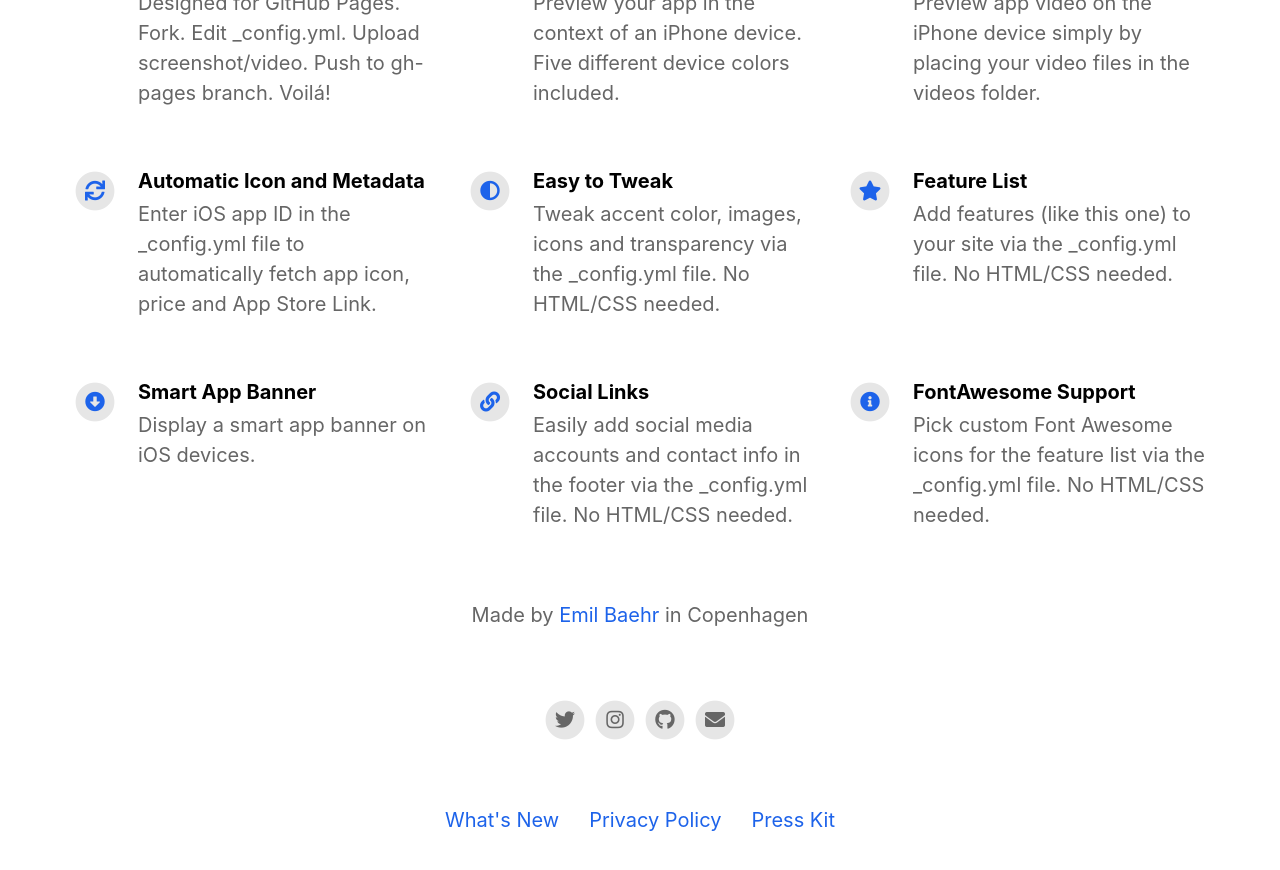
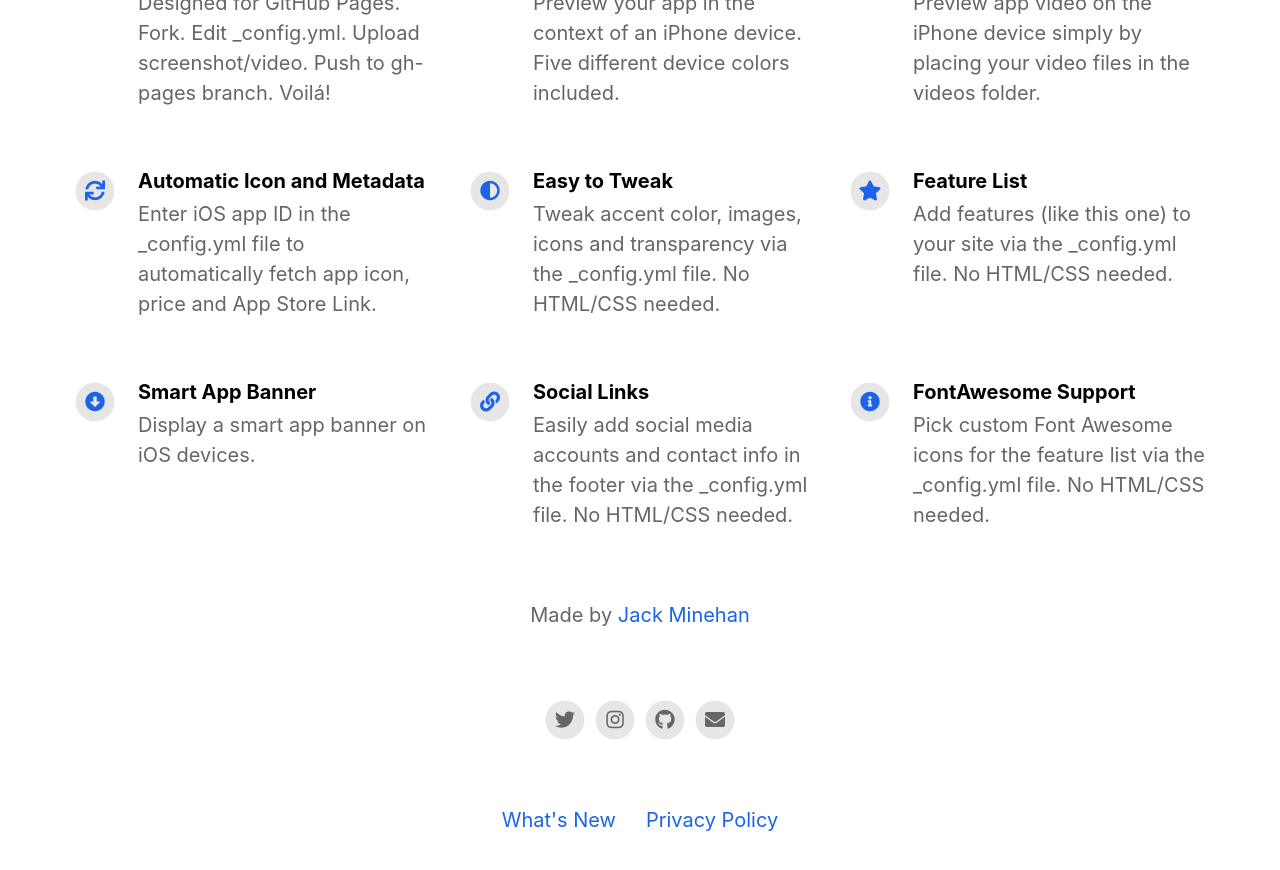
Before and after one commit to thequillapp/thequillapp.github.io, a Jekyll site: the page built from index.html, in a window 1280 px wide and 900 px high, scrolled down 1124 px. Shown: the top 870 px of the window. Built offline with Jekyll 4.4.1, drawn with Linux system fonts in a browser that asks for light colours; nearby versions of some CDN libraries.

Commit message:
Update _config.yml

```diff
--- a/_config.yml
+++ b/_config.yml
@@ -1,13 +1,13 @@
 #page title
-page_title                                :                                           # Automatically populates with app name if not set and if iOS app ID is set. Otherwise enter manually.
+page_title                                : Quill                                     # Automatically populates with app name if not set and if iOS app ID is set. Otherwise enter manually.
 
 # App Info
-ios_app_id                                : 1234793120                                # Required. Enter iOS app ID to automatically populate name, price and icons (e.g. 718043190).
+ios_app_id                                : 1612363846                                # Required. Enter iOS app ID to automatically populate name, price and icons (e.g. 718043190).
 ios_app_country                           : us                                        # Required outside USA. Enter 2 letter country code as in https://en.wikipedia.org/wiki/ISO_3166-1_alpha-2
 
 appstore_link                             :                                           # Automatically populates if not set and if iOS app ID is set. Otherwise enter manually.
 playstore_link                            :                                           # Enter Google Play Store URL.
-presskit_download_link                    : https://emilbaehr.com                                          # Enter a link to downloadable file or (e.g. public Dropbox link to a .zip file).
+presskit_download_link                    :                                       # Enter a link to downloadable file or (e.g. public Dropbox link to a .zip file).
                                                                                       # Or upload your press kit file to assets and set path accordingly (e.g. "assets/your_press_kit.zip").
 
 app_icon                                  : # assets/appicon.png                      # Automatically populates if not set and if iOS app ID is set.  Otherwise enter path to icon file manually.
@@ -20,9 +20,9 @@ enable_smart_app_banner                   : true
 
 
 # Information About Yourself
-your_name                                 : Emil Baehr
+your_name                                 : Jack Minehan
 your_link                                 : https://emilbaehr.com
-your_city                                 : Copenhagen
+your_city                                 :
 email_address                             : emil.baehr@gmail.com
 facebook_username                         :
 instagram_username                        : ebaehr
```
